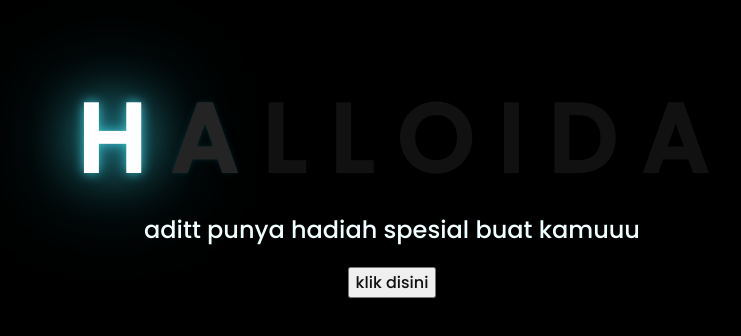
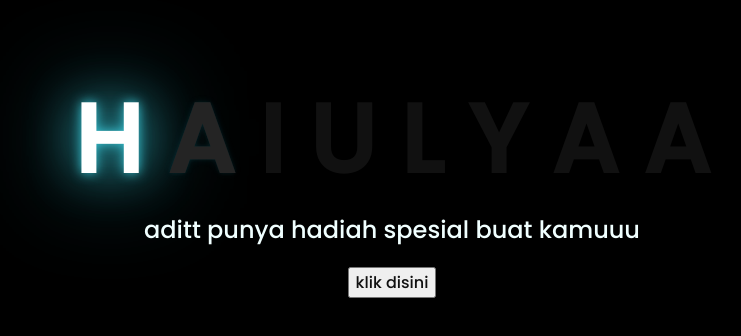
Before and after one commit to pajarrr22/bungaa-forr-u, a plain HTML site: page index.html in a window 1280 px wide. Shown: the part 226-562 px from the top of the page, without its empty margins (256-997 px from the left). Drawn offline with Linux system fonts and the light colour scheme.

Commit message:
index.html

```diff
--- a/index.html
+++ b/index.html
@@ -13,11 +13,11 @@
     <!-- silahkan menambah kata sesuai keinginan dengan <span>text...</span -->
         <span>H</span>
         <span>A</span>
-        <span>L</span></span></span>
-        <span>L</span></span>
-        <span>O</span>
-        <span>I</span>
-        <span>D</span>
+        <span>I</span></span></span>
+        <span>U</span></span>
+        <span>L</span>
+        <span>Y</span>
+        <span>A</span>
         <span>A</span>
     </div>
     <div class="description">
```
